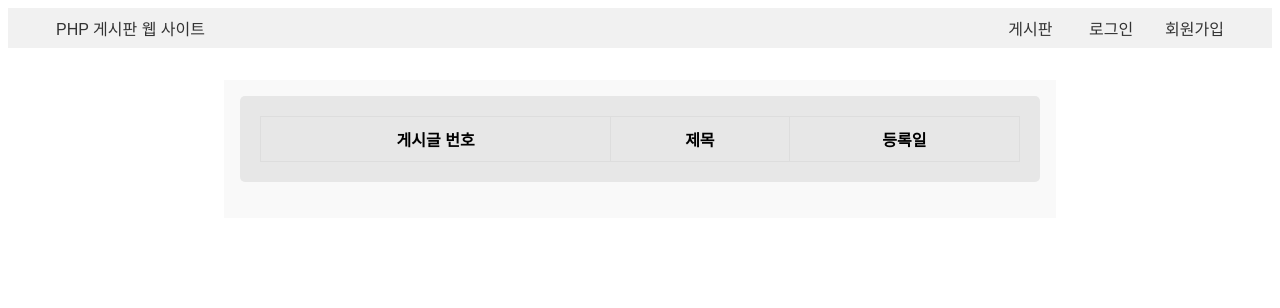
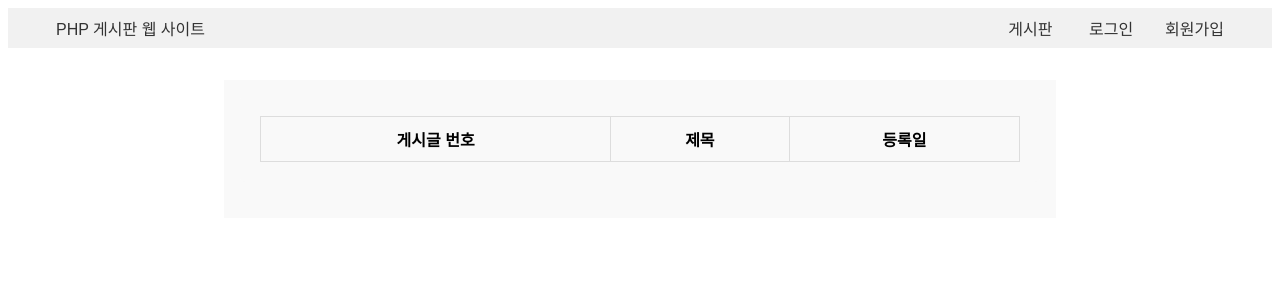
Before and after one commit to yul9910/Board, a PHP site: page /Views/DashBoard.php in a window 1280 px wide. Shown: the top 308 px of the page. Run offline with PHP 8.4, Linux system fonts and the light colour scheme; data that the repository does not hold is empty.

Commit message:
css 변경

```diff
--- a/Views/PostDetails.php
+++ b/Views/PostDetails.php
@@ -25,7 +25,7 @@ if (!$postDetails) {
     <meta charset="UTF-8">
     <meta name="viewport" content="width=device-width, initial-scale=1.0">
     <title>게시글 상세보기</title>
-    <link rel="stylesheet" href="../assets/Css/styles.css">
+    <link rel="stylesheet" href="../assets/Css/PostDetail.css">
     <script src="https://code.jquery.com/jquery-3.6.0.min.js"></script>
 </head>
 <body>
--- a/assets/Css/styles.css
+++ b/assets/Css/styles.css
@@ -28,7 +28,7 @@ nav a:hover {
 }
 
 .welcome-box, .posts-box {
-    background-color: #e7e7e7;
+    background-color: #f9f9f9;
     padding: 20px;
     margin-bottom: 20px;
     border-radius: 5px;
```
